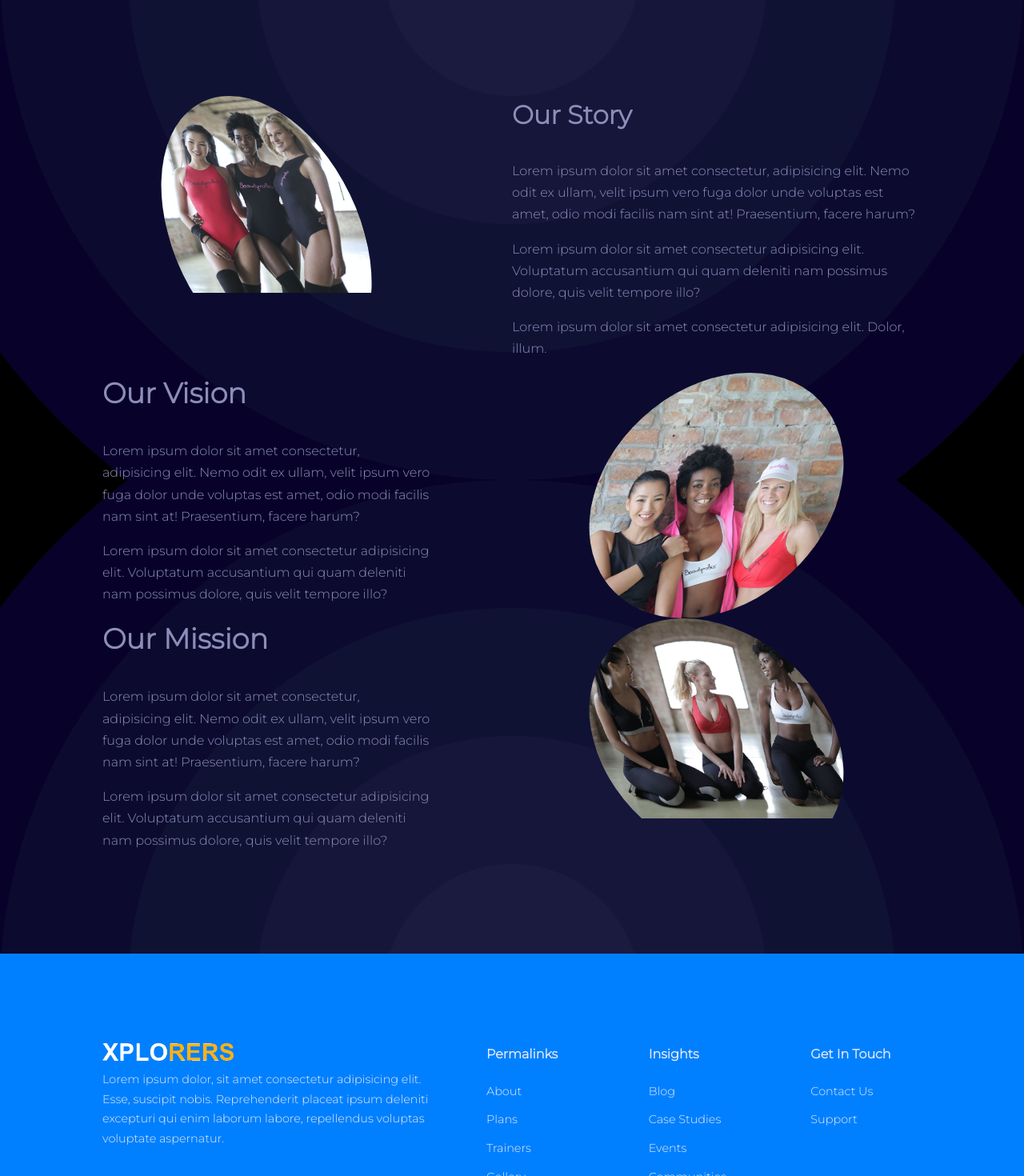
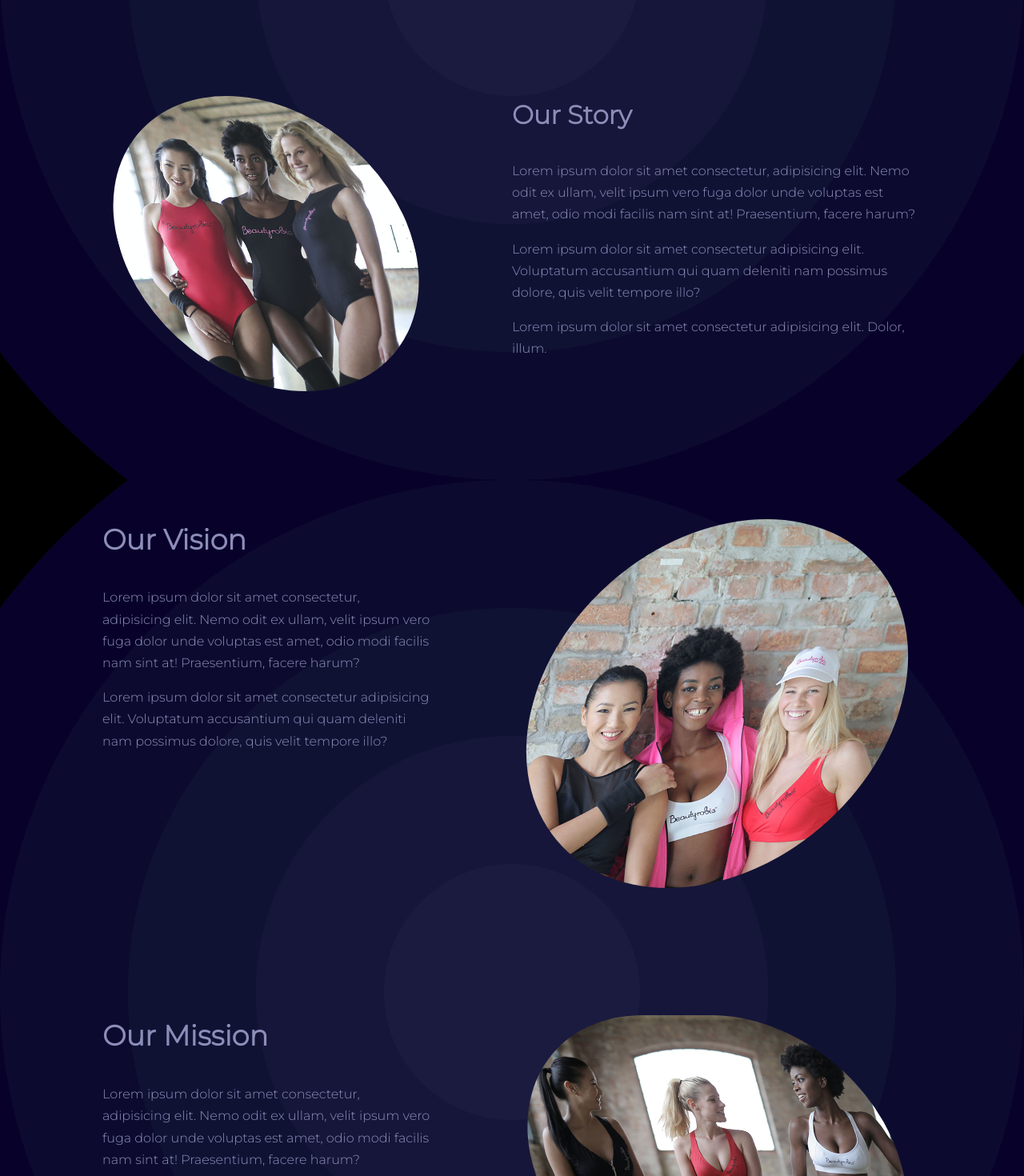
Before and after one commit to Noble-247/xplorers-gym, a Next.js app: page /about in a window 1280 px wide. Shown: the part 440-1910 px from the top of the page at 80% size. Built offline with nearby package versions, Linux system fonts and the light colour scheme.

Commit message:
Finished building the About page and the Header component

```diff
--- a/app/about/page.tsx
+++ b/app/about/page.tsx
@@ -1,7 +1,8 @@
+/* eslint-disable @next/next/no-img-element */
 import { Metadata } from "next/types";
 import React, { Fragment } from "react";
 import Header from "../components/Header";
-import Image from "next/image";
+/* import Image from "next/image"; */
 
 export const metadata: Metadata = {
   title: "Xplorers Gym | About",
@@ -21,13 +22,8 @@ export default function About() {
 
       <section className='mt-[10rem]'>
         <div className='website_container grid grid-cols-[1fr] md:grid-cols-[40%_50%] gap-8 md:gap-12 lg:gap-[10%]'>
-          <div className='w-[80%] mx-auto md:w-[60%] overflow-hidden rounded-[50%] skew-x-[15deg] transition-all hover:skew-x-[0deg]'>
-            <Image
-              src={"/img/about1.jpg"}
-              alt='About Story'
-              width={700}
-              height={700}
-            />
+          <div className='w-[90%] mx-auto overflow-hidden rounded-full skew-x-[15deg] transition-all hover:skew-x-[0deg]'>
+            <img src={"/img/about1.jpg"} alt='About Story' />
           </div>
           <div className='about__section-content'>
             <h1 className='mb-[1.2rem] md:mb-8 text-sm-heading-1 lg:text-lg-heading-1 xl:text-xl-heading-1'>
@@ -51,7 +47,7 @@ export default function About() {
         </div>
       </section>
 
-      <section className='about__vision'>
+      <section className='mt-[10rem]'>
         <div className='website_container website_container grid grid-cols-[1fr] md:grid-cols-[40%_50%] gap-8 md:gap-12 lg:gap-[10%]'>
           <div className='about__section-content'>
             <h1 className="mb-[1.2rem] md:mb-8 text-sm-heading-1 lg:text-lg-heading-1 xl:text-xl-heading-1'">
@@ -68,18 +64,13 @@ export default function About() {
               velit tempore illo?
             </p>
           </div>
-          <div className='w-[80%] mx-auto md:w-[60%] overflow-hidden rounded-[50%] skew-x-[-15deg] transition-all hover:skew-x-[0deg] grid-rows-[1]'>
-            <Image
-              src={"/img/about2.jpg"}
-              alt='About Vision'
-              width={700}
-              height={700}
-            />
+          <div className='w-[90%] mx-auto overflow-hidden rounded-full skew-x-[-15deg] transition-all hover:skew-x-[0deg] grid-rows-[1]'>
+            <img src={"/img/about2.jpg"} alt='About Vision' />
           </div>
         </div>
       </section>
 
-      <section className='about__mission'>
+      <section className='mt-[10rem]'>
         <div className='website_container website_container grid grid-cols-[1fr] md:grid-cols-[40%_50%] gap-8 md:gap-12 lg:gap-[10%]'>
           <div className='about__section-content'>
             <h1 className="mb-[1.2rem] md:mb-8 text-sm-heading-1 lg:text-lg-heading-1 xl:text-xl-heading-1'">
@@ -96,13 +87,8 @@ export default function About() {
               velit tempore illo?
             </p>
           </div>
-          <div className='w-[80%] mx-auto md:w-[60%] overflow-hidden rounded-[50%] skew-x-[15deg] transition-all hover:skew-x-[0deg]'>
-            <Image
-              src={"/img/about3.jpg"}
-              alt='About Mission'
-              width={860}
-              height={700}
-            />
+          <div className='w-[90%] mx-auto overflow-hidden rounded-full skew-x-[15deg] transition-all hover:skew-x-[0deg]'>
+            <img src={"/img/about3.jpg"} alt='About Mission' />
           </div>
         </div>
       </section>
--- a/app/components/Header.tsx
+++ b/app/components/Header.tsx
@@ -23,9 +23,9 @@ export default function Header({ title, image, children }: Props) {
           <h2 className='mb-4 text-sm-heading-4 lg:text-lg-heading-4 xl:text-xl-heading-4'>
             {title}
           </h2>
-          <p className='text-[0.85rem] md:text-[1rem] text-[rgba(255,_255,_255,_0.7)]'>
+          <div className='text-[0.85rem] md:text-[1rem] text-[rgba(255,_255,_255,_0.7)]'>
             {children}
-          </p>
+          </div>
         </div>
       </div>
     </header>
```
